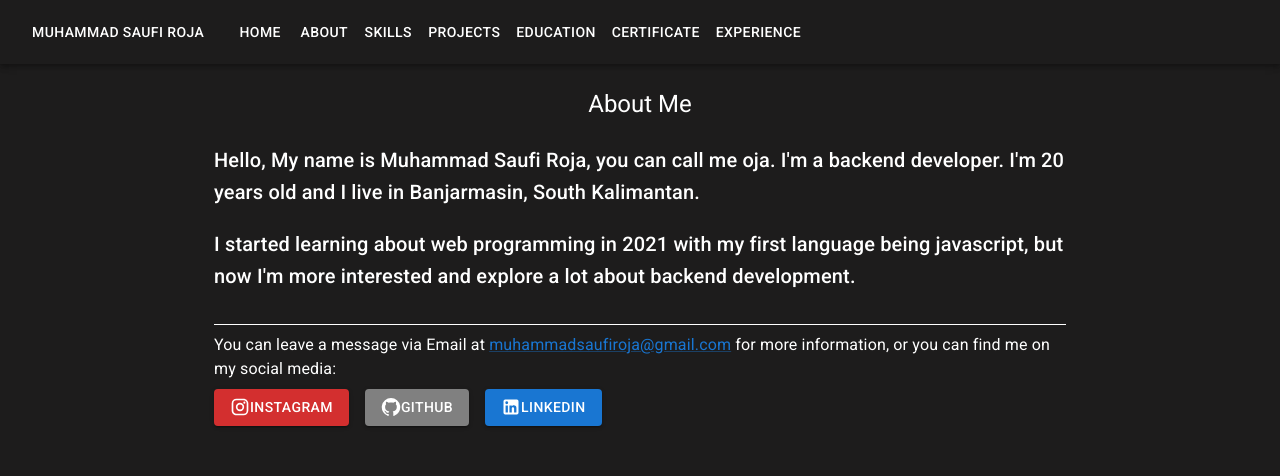
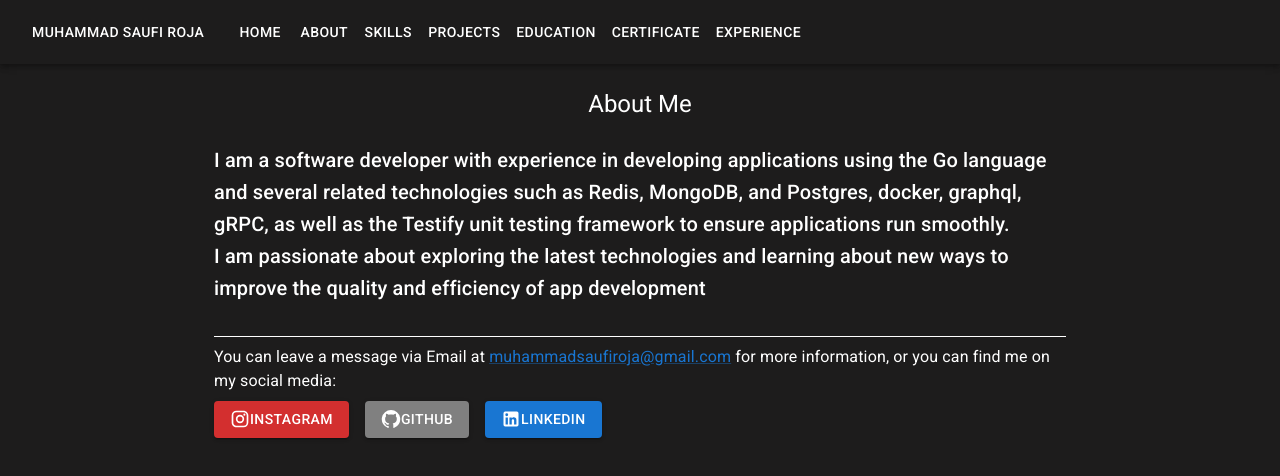
Before and after one commit to saufiroja/portofolio, a React (Create React App) app: page /about in a window 1280 px wide. Shown: the top 476 px of the page. Built offline with nearby package versions, Linux system fonts and the light colour scheme.

Commit message:
update aboutt

```diff
--- a/src/components/About/About.jsx
+++ b/src/components/About/About.jsx
@@ -16,15 +16,9 @@ const About = () => {
         <Grid container justifyContent='start' spacing={3} paddingBottom={4}>
           <Grid item xs={12} sm={12} md={12}>
             <Typography variant='h6'>
-              Hello, My name is Muhammad Saufi Roja, you can call me oja. I'm a
-              backend developer. I'm {getAge()} years old and I live in
-              Banjarmasin, South Kalimantan.
-            </Typography>
-            <br />
-            <Typography variant='h6'>
-              I started learning about web programming in 2021 with my first
-              language being javascript, but now I'm more interested and explore
-              a lot about backend development.
+            I am a software developer with experience in developing applications using the Go language and several related technologies such as Redis, MongoDB, and Postgres, docker, graphql, gRPC, as well as the Testify unit testing framework to ensure applications run smoothly.
+            <br/>
+I am passionate about exploring the latest technologies and learning about new ways to improve the quality and efficiency of app development
             </Typography>
           </Grid>
         </Grid>
```
